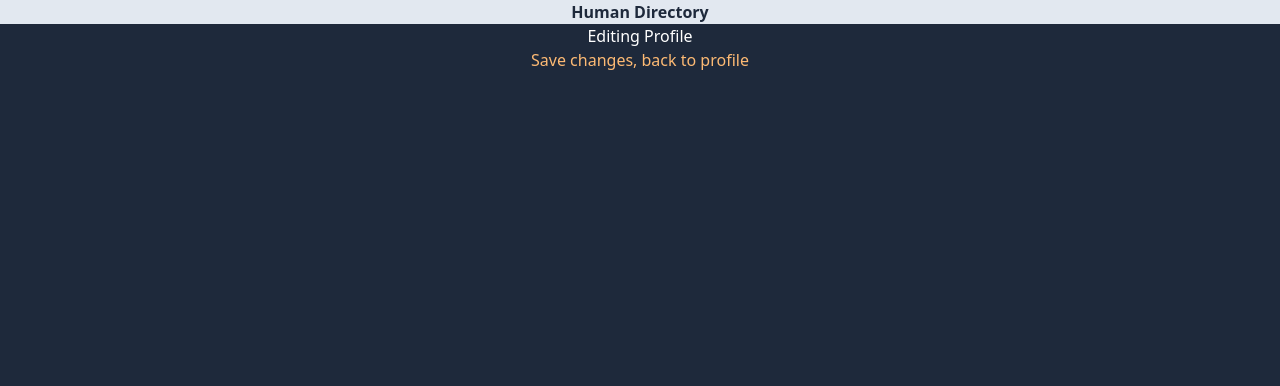
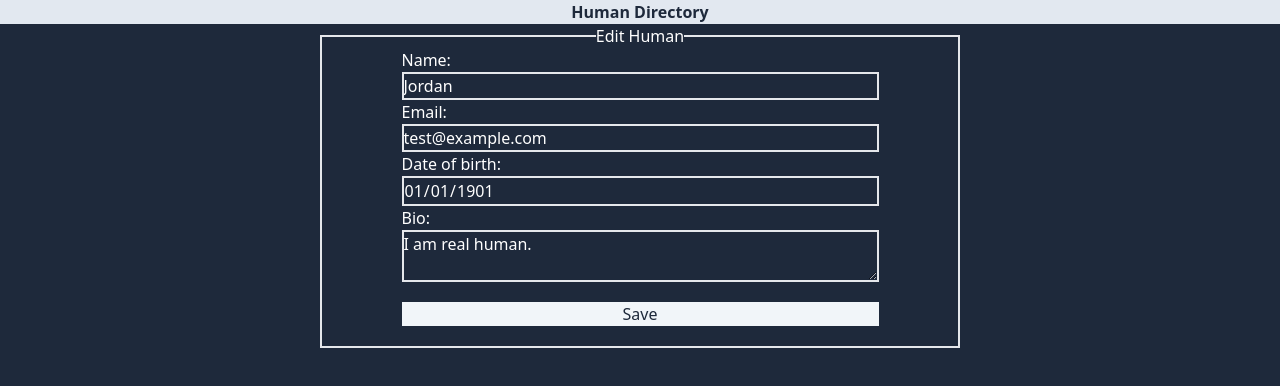
Before and after one commit to jlaurentpdx/adv-employee-directory, a React app: page /profile/edit in a window 1280 px wide. Shown: the top 386 px of the page. Built offline with nearby package versions, Linux system fonts and the light colour scheme.

Commit message:
UpdateProfile view displaying user data, alternate routes for create/edit

```diff
--- a/src/App.jsx
+++ b/src/App.jsx
@@ -32,8 +32,11 @@ export default function App() {
             <Route exact path="/profile">
               <Profile />
             </Route>
+            <Route path="/profile/create">
+              <UpdateProfile />
+            </Route>
             <Route path="/profile/edit">
-              <UpdateProfile />
+              <UpdateProfile isEditing />
             </Route>
           </Switch>
         </Router>
--- a/src/context/UserContext.jsx
+++ b/src/context/UserContext.jsx
@@ -7,7 +7,7 @@ export default function UserProvider({ children }) {
     id: 1,
     name: 'Jordan',
     email: 'test@example.com',
-    birthday: '1901/01/01',
+    birthday: '1901-01-01',
     bio: 'I am real human.',
   });
 
--- a/src/views/Profile/Profile.jsx
+++ b/src/views/Profile/Profile.jsx
@@ -31,6 +31,9 @@ export default function Profile() {
           </tbody>
         </table>
       </fieldset>
+      <Link to="/profile/create" className="Link">
+        [ Create profile ]
+      </Link>
       <Link to="/profile/edit" className="Link">
         Edit profile
       </Link>
--- a/src/views/UpdateProfile/UpdateProfile.jsx
+++ b/src/views/UpdateProfile/UpdateProfile.jsx
@@ -1,12 +1,61 @@
-import { Link } from 'react-router-dom';
+import { useHistory } from 'react-router-dom';
+import { useUser } from '../../context/UserContext';
 
-export default function UpdateProfile() {
+export default function UpdateProfile({ isEditing }) {
+  const {
+    user: { name, email, birthday, bio },
+  } = useUser();
+  const history = useHistory();
+
+  const handleSubmit = (e) => {
+    e.preventDefault();
+    history.replace('/profile');
+  };
+
   return (
     <div className="flex flex-col">
-      Editing Profile
-      <Link to="/profile" className="Link">
-        Save changes, back to profile
-      </Link>
+      <fieldset className="border-2 container mx-auto w-1/2">
+        <legend>{isEditing ? 'Edit Human' : 'Adding Human'}</legend>
+        <form
+          onSubmit={(e) => handleSubmit(e)}
+          className="flex flex-col w-3/4 mx-auto text-left"
+        >
+          <label htmlFor="name">Name: </label>
+          <input
+            className="mx-auto w-full border-2 bg-transparent"
+            id="name"
+            type="name"
+            value={name}
+            readOnly
+          />
+          <label htmlFor="email">Email: </label>
+          <input
+            className="mx-auto w-full border-2 bg-transparent"
+            id="email"
+            type="email"
+            value={email}
+            readOnly
+          />
+          <label htmlFor="birthday">Date of birth: </label>
+          <input
+            className="mx-auto w-full border-2 bg-transparent"
+            id="birthday"
+            type="date"
+            value={birthday}
+            readOnly
+          />
+          <label htmlFor="bio">Bio: </label>
+          <textarea
+            className="mx-auto w-full border-2 bg-transparent"
+            id="bio"
+            value={bio}
+            readOnly
+          />
+          <button className="bg-slate-100 text-slate-800 w-full my-5">
+            {isEditing ? 'Save' : 'Create'}
+          </button>
+        </form>
+      </fieldset>
     </div>
   );
 }
```
